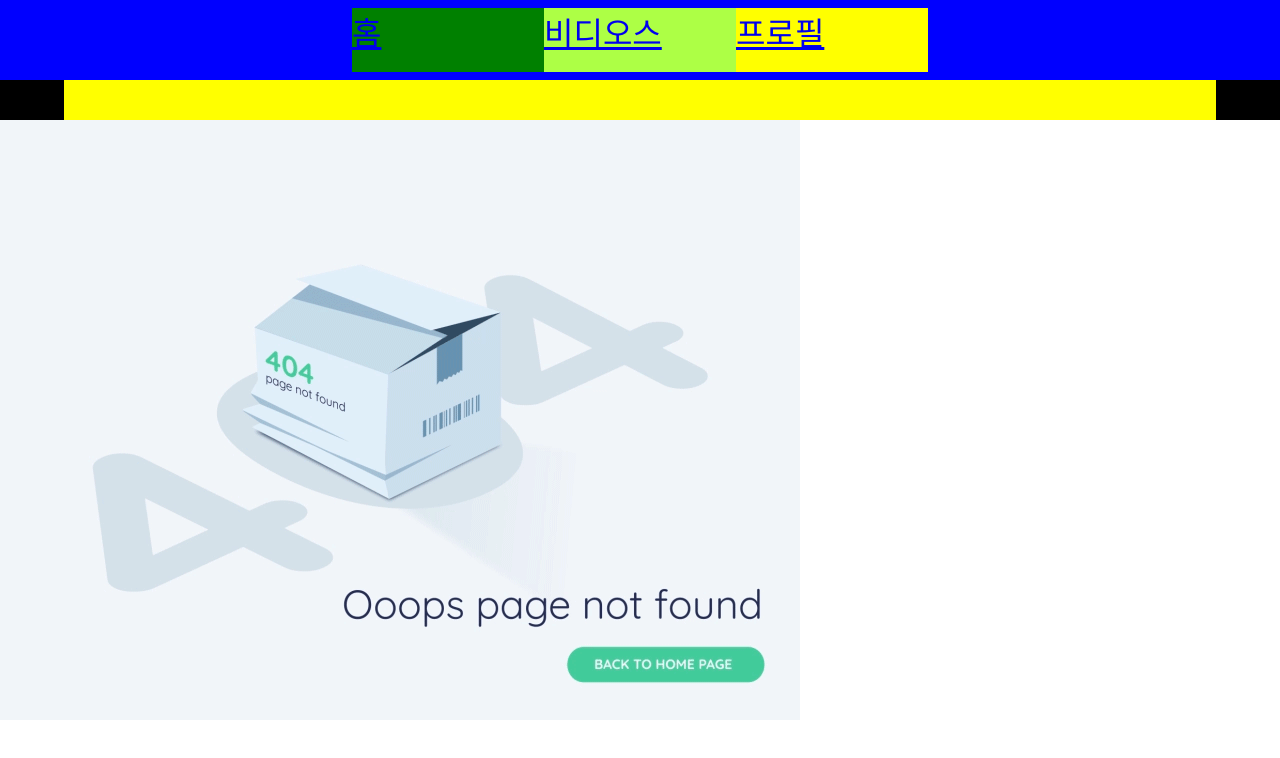
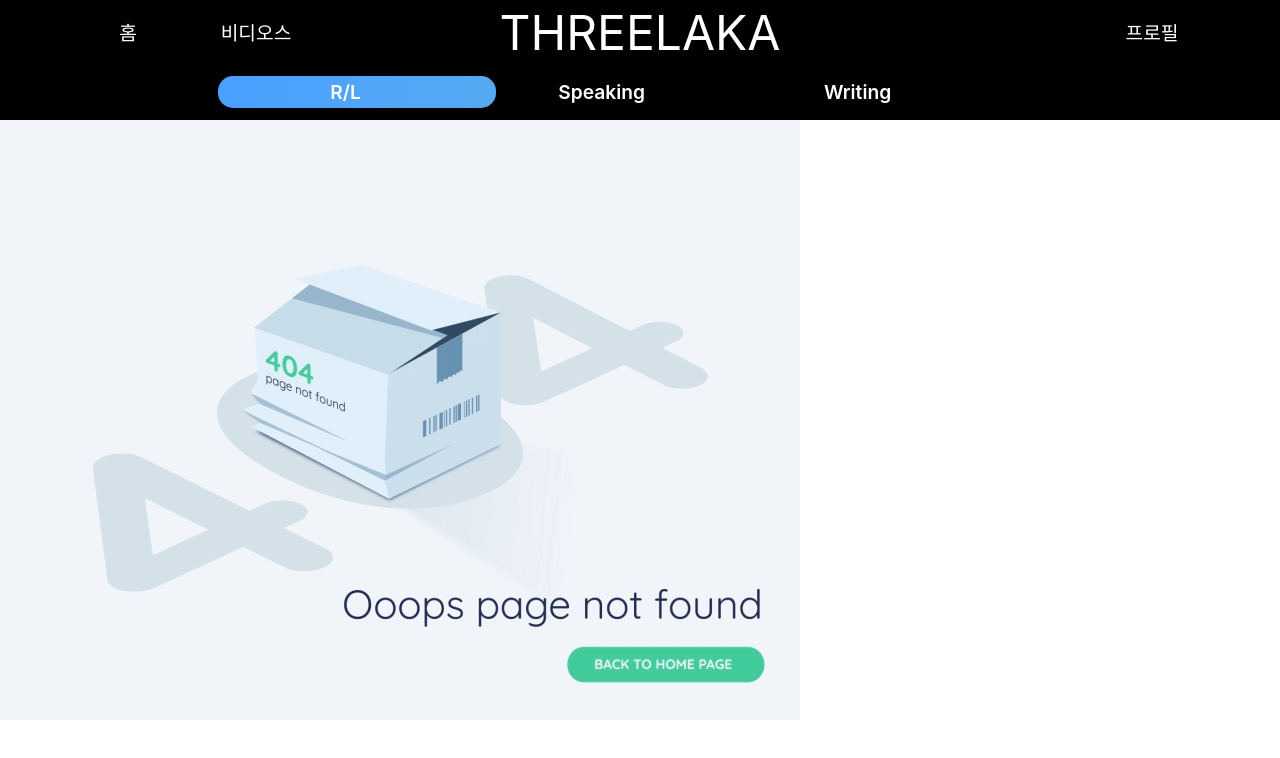
Before and after one commit to jayl2sw/threelaka, a React (Create React App) app in the folder frontend/: page /study in a window 1280 px wide. Shown: the top 758 px of the page. Built offline with nearby package versions, Linux system fonts and the light colour scheme.

Commit message:
✨ 헤더 레이아웃 구현(80%)
- 내헤더 레이아웃 틀과 헤더에서 라우트 이동 가능
- 내프로그레스바에서 이동은 추후 상의할 필요가 있어 실제 라우트이동은
  구현 안해놈
- 이제 리딩리스닝 페이지 제작하겠습니다

```diff
--- a/frontend/src/layout/Header.tsx
+++ b/frontend/src/layout/Header.tsx
@@ -1,27 +1,63 @@
-import React from 'react';
+import React, { useState } from 'react';
 import {
   HeaderBlock,
   HeaderMenuRegion,
   StudyProgressRegion,
   LinkWrapper,
+  TitleRegion,
+  ProgressBarContainer,
+  ProgressBarIndicator,
+  ProgressBarItem,
 } from '../styles/Layout/HeaderStyle';
 import { Link } from 'react-router-dom';
 
 const Header = () => {
+  const [stageNum, setStageNum] = useState<number>(0);
+  const onClickChangeStage = (nextStage: number) => {
+    setStageNum(nextStage);
+  };
   return (
     <HeaderBlock>
       <HeaderMenuRegion>
-        <LinkWrapper bgColor="green" widthSize="15vw">
+        <LinkWrapper bgColor="black" widthSize="10vw">
           <Link to="/">홈</Link>
         </LinkWrapper>
-        <LinkWrapper bgColor="#adff45" widthSize="15vw">
+        <LinkWrapper bgColor="black" widthSize="10vw">
           <Link to="/videos">비디오스</Link>
         </LinkWrapper>
-        <LinkWrapper bgColor="yellow" widthSize="15vw">
+        <TitleRegion>THREELAKA</TitleRegion>
+        <LinkWrapper bgColor="black" widthSize="10vw">
           <Link to="/dashboard/profile">프로필</Link>
         </LinkWrapper>
       </HeaderMenuRegion>
-      <StudyProgressRegion></StudyProgressRegion>
+      <StudyProgressRegion>
+        <ProgressBarContainer>
+          <ProgressBarItem
+            onClick={() => {
+              onClickChangeStage(0);
+            }}
+          >
+            R/L
+          </ProgressBarItem>
+          <ProgressBarItem
+            onClick={() => {
+              onClickChangeStage(1);
+            }}
+          >
+            Speaking
+          </ProgressBarItem>
+          <ProgressBarItem
+            onClick={() => {
+              onClickChangeStage(2);
+            }}
+          >
+            Writing
+          </ProgressBarItem>
+          <ProgressBarIndicator
+            className={'indicator-' + stageNum}
+          ></ProgressBarIndicator>
+        </ProgressBarContainer>
+      </StudyProgressRegion>
     </HeaderBlock>
   );
 };
--- a/frontend/src/styles/Layout/HeaderStyle.ts
+++ b/frontend/src/styles/Layout/HeaderStyle.ts
@@ -13,9 +13,15 @@ export const HeaderBlock = styled.div`
   align-items: center;
   width: 100vw;
   height: 15vh;
-  background-color: black;
+  background-color: red;
   font-size: 3rem;
   color: white;
+  transform: translateY(-8vh);
+  transition: transform 1s ease-in-out;
+  :hover{
+    transform: translateY(0vh);
+    transition: transform 1.5s ease-in-out;
+  }
 `;
 
 export const HeaderMenuRegion = styled.div`
@@ -23,8 +29,8 @@ export const HeaderMenuRegion = styled.div`
   justify-content: center;
   align-items: center;
   width: 100vw;
-  height: 10vh;
-  background-color: blue;
+  height: 8vh;
+  background-color: black;
   font-size: 3rem;
   color: white;
 `;
@@ -33,29 +39,93 @@ export const StudyProgressRegion = styled.div`
   display: flex;
   justify-content: center;
   align-items: center;
-  width: 90vw;
-  height: 5vh;
-  background-color: yellow;
-  font-size: 3rem;
+  width: 100vw;
+  height: 7vh;
+  background-color: black;
   color: white;
 `;
+
+export const ProgressBarContainer = styled.div`
+  position: relative;
+  display: flex;
+  /* justify-content: center; */
+  align-items: center;
+  border-radius: 20px;
+  width: 66vw;
+  height: 4vh;
+  /* font-size: 3rem; */
+  color: white;
+`
+
+export const ProgressBarIndicator = styled.div`
+  position: absolute;
+  height: 4vh;
+  display: flex;
+  justify-content: center;
+  align-items: center;
+  background-size: 66vw 4vh;
+  background-image: linear-gradient(90deg, rgba(74,159,255,1) 0%, rgba(88,172,240,1) 41%, rgba(176,255,145,1) 100%);
+  border-radius: 15px;
+  &.indicator-0 {
+    width: 33%;
+    transition: width 1s ease-in-out;
+  }
+  &.indicator-1 {
+    width: 66%;
+    transition: width 1s ease-in-out;
+  }
+  &.indicator-2 {
+    width: 100%;
+    transition: width 1s ease-in-out;
+  }
+`
+
+export const ProgressBarItem = styled.div`
+  z-index: 1;
+  display: flex;
+  justify-content: center;
+  align-items: center;
+  width: 16vw;
+  height: 4vh;
+  margin: 0 2vw;
+  /* font-size: 3rem; */
+  color: white;
+  font-size: 1.2rem;
+  font-weight: 600;
+`
 
 export const LinkWrapper = styled.div<LinkMenuProps>`
   background-color: ${(props) => props.bgColor};
   width: ${props => props.widthSize};
+  display: flex;
+  justify-content: center;
+  align-items: center;
   height: 8vh;
-  font-size: 2rem;
+  font-size: 1.2rem;
   color: white;
+  a {
+    text-decoration: none;
+    color: white;
+  }
+  a:hover {
+    text-decoration: underline;
+    color: white;
+  }
 `;
 
 export const TitleRegion = styled.div`
   display: flex;
-  flex-direction: column;
   justify-content: center;
   align-items: center;
-  width: 100vw;
-  height: 15vh;
+  width: 50vw;
+  height: 8vh;
   background-color: black;
   font-size: 3rem;
   color: white;
+  margin-right: 10vw;
 `
+
+export const ProgressTest = styled.progress`
+
+
+`
```
